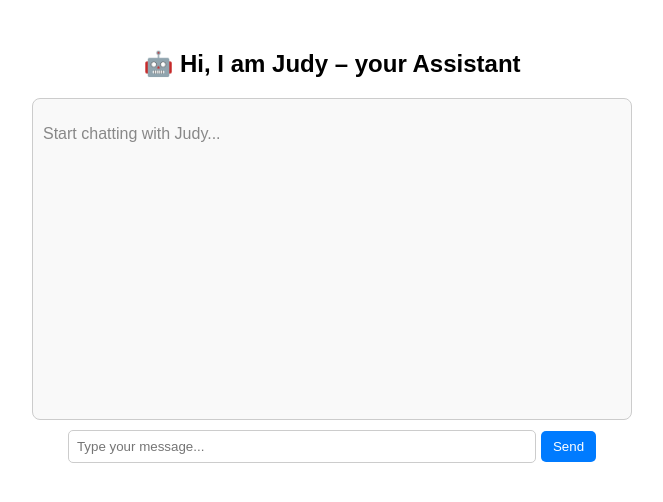
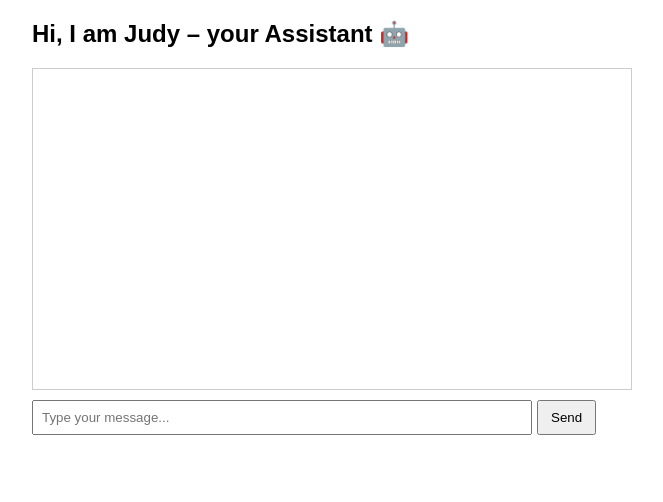
Before and after one commit to iessel-git/judy-chatbot, a Next.js app: page / in a window 1280 px wide. Shown: the top 502 px of the page, without its empty margins (308-971 px from the left). Built offline with nearby package versions, Linux system fonts and the light colour scheme.

Commit message:
Update index.tsx

```diff
--- a/pages/index.tsx
+++ b/pages/index.tsx
@@ -3,104 +3,58 @@ import { useState } from "react";
 export default function Home() {
   const [messages, setMessages] = useState<{ role: string; content: string }[]>([]);
   const [input, setInput] = useState("");
-  const [loading, setLoading] = useState(false);
 
   const sendMessage = async () => {
     if (!input.trim()) return;
-
     const userMessage = { role: "user", content: input };
     setMessages((prev) => [...prev, userMessage]);
-    setInput("");
-    setLoading(true);
 
     try {
       const res = await fetch("/api/chat", {
         method: "POST",
         headers: { "Content-Type": "application/json" },
-        body: JSON.stringify({ message: userMessage.content }),
+        body: JSON.stringify({ message: input })
       });
 
       const data = await res.json();
       const botMessage = { role: "assistant", content: data.reply };
       setMessages((prev) => [...prev, botMessage]);
-    } catch (err) {
-      setMessages((prev) => [
-        ...prev,
-        { role: "assistant", content: "❌ Sorry, something went wrong." },
-      ]);
+    } catch (error) {
+      const botMessage = { role: "assistant", content: "Error: Unable to connect to the server." };
+      setMessages((prev) => [...prev, botMessage]);
     }
 
-    setLoading(false);
+    setInput("");
   };
 
   return (
-    <main
-      style={{
-        maxWidth: "600px",
-        margin: "50px auto",
-        fontFamily: "Arial, sans-serif",
-        textAlign: "center",
-      }}
-    >
-      <h2>🤖 Hi, I am Judy – your Assistant</h2>
-
-      {/* Chat Box */}
+    <main style={{ maxWidth: "600px", margin: "auto", fontFamily: "sans-serif" }}>
+      <h2>Hi, I am Judy – your Assistant 🤖</h2>
       <div
         style={{
           border: "1px solid #ccc",
-          borderRadius: "8px",
           padding: "10px",
           height: "300px",
           overflowY: "auto",
-          background: "#f9f9f9",
           marginBottom: "10px",
-          textAlign: "left",
         }}
       >
-        {messages.length === 0 && (
-          <p style={{ color: "#888" }}>Start chatting with Judy...</p>
-        )}
-
         {messages.map((m, i) => (
-          <p key={i} style={{ margin: "5px 0" }}>
-            <strong style={{ color: m.role === "user" ? "#007bff" : "#28a745" }}>
-              {m.role === "user" ? "You" : "Judy"}:
-            </strong>{" "}
-            {m.content}
+          <p key={i}>
+            <strong>{m.role}:</strong> {m.content}
           </p>
         ))}
-        {loading && <p style={{ color: "#999" }}>Judy is typing...</p>}
       </div>
-
-      {/* Input + Button */}
-      <div>
       <input
-          style={{
-            width: "75%",
-            padding: "8px",
-            border: "1px solid #ccc",
-            borderRadius: "5px",
-          }}
+        style={{ width: "80%", padding: "8px" }}
         value={input}
         onChange={(e) => setInput(e.target.value)}
         onKeyDown={(e) => e.key === "Enter" && sendMessage()}
         placeholder="Type your message..."
       />
-        <button
-          onClick={sendMessage}
-          style={{
-            padding: "8px 12px",
-            marginLeft: "5px",
-            border: "none",
-            borderRadius: "5px",
-            background: "#007bff",
-            color: "white",
-            cursor: "pointer",
-          }}
-        >
+      <button style={{ padding: "8px 12px", marginLeft: "5px" }} onClick={sendMessage}>
         Send
       </button>
-      </div>
     </main>
   );
 }
```
Lines whose indentation alone changed are shown as unchanged.
